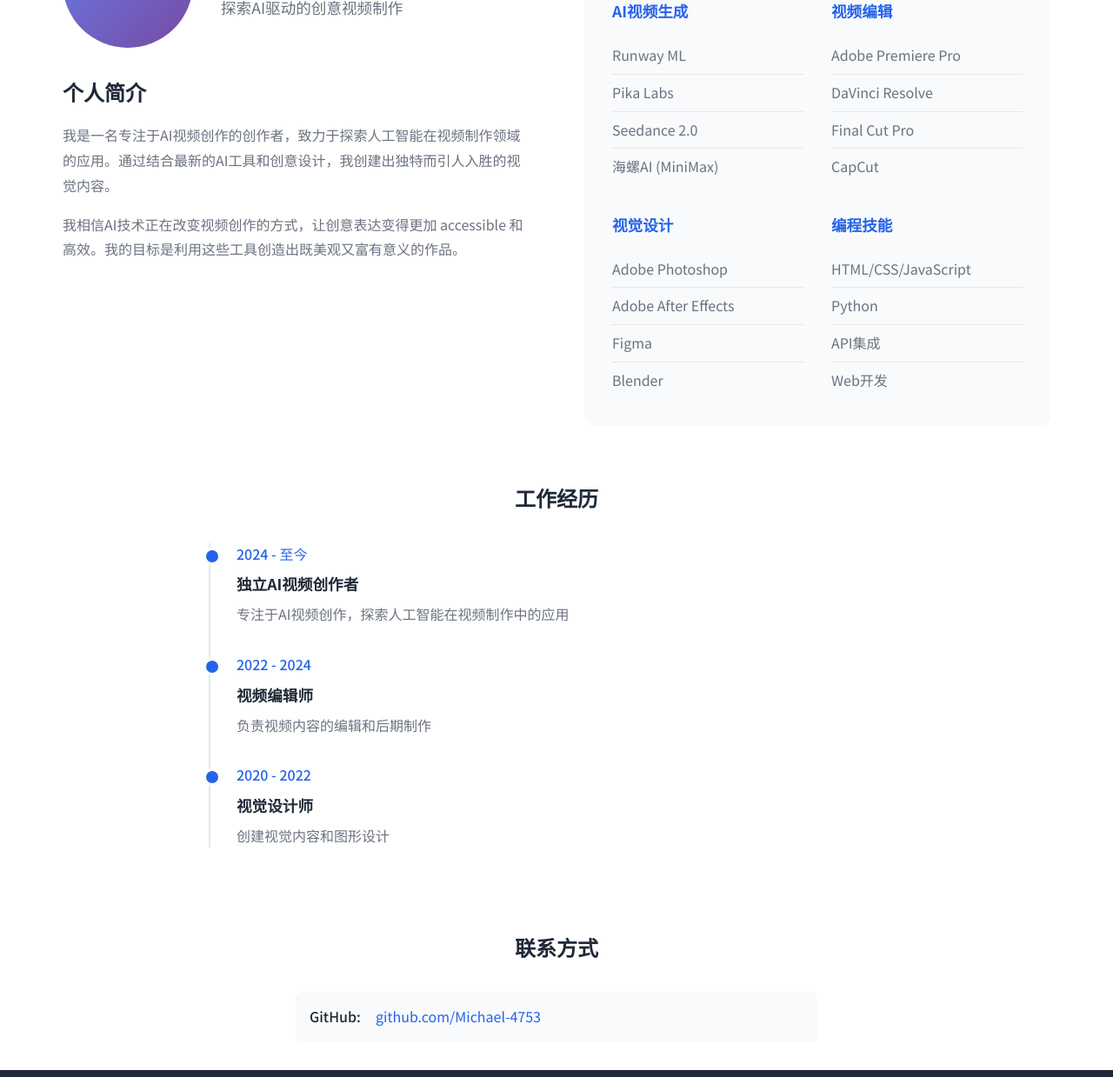
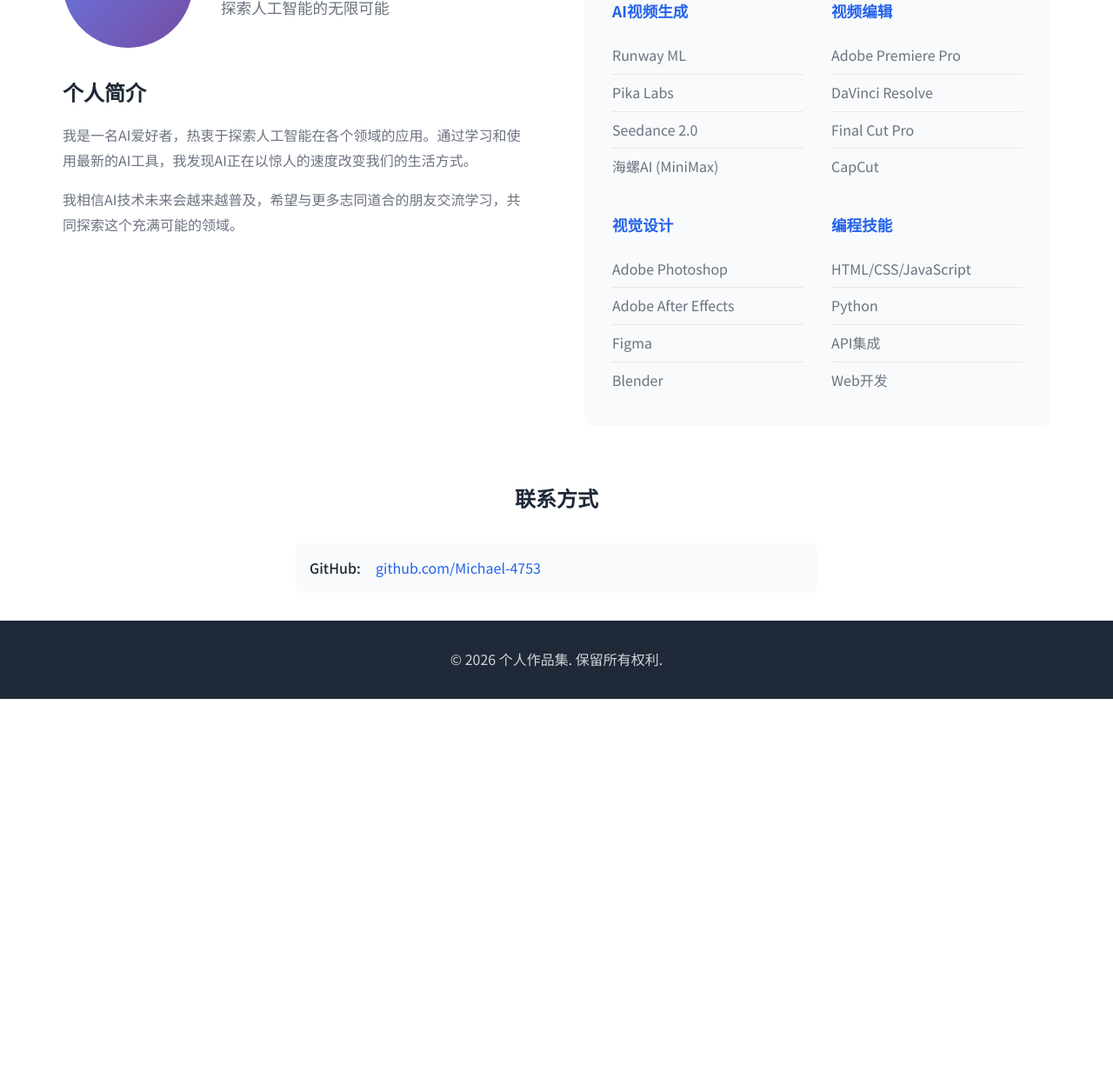
Before and after one commit to Michael-4753/portfolio, a plain HTML site: page about.html in a window 1280 px wide. Shown: the part 436-1675 px from the top of the page at 87% size. After the commit the page ends 1240 px from the top, so only its background shows below. Drawn offline with Linux system fonts and the light colour scheme.

Commit message:
更新关于我页面：改为AI爱好者，移除工作经历

```diff
--- a/about.html
+++ b/about.html
@@ -3,23 +3,23 @@
 <head>
     <meta charset="UTF-8">
     <meta name="viewport" content="width=device-width, initial-scale=1.0">
-    <meta name="description" content="了解AI视频创作者的背景、技能和工作经历，探索AI在视频创作领域的应用。">
-    <meta name="keywords" content="AI视频创作者, 个人简介, 技能, 视频制作, 创意设计">
-    <meta name="author" content="AI视频创作者">
+    <meta name="description" content="了解AI爱好者的背景和技能，探索人工智能在日常生活中的应用。">
+    <meta name="keywords" content="AI爱好者, 人工智能, 个人简介, 技能, 创意设计">
+    <meta name="author" content="AI爱好者">
     <meta name="robots" content="index, follow">
 
     <!-- Open Graph / Facebook -->
     <meta property="og:type" content="website">
     <meta property="og:url" content="https://michael-4753.github.io/portfolio/about.html">
-    <meta property="og:title" content="关于我 | AI视频创作者">
-    <meta property="og:description" content="了解AI视频创作者的背景、技能和工作经历，探索AI在视频创作领域的应用。">
+    <meta property="og:title" content="关于我 | AI爱好者">
+    <meta property="og:description" content="了解AI爱好者的背景和技能，探索人工智能在日常生活中的应用。">
     <meta property="og:image" content="https://michael-4753.github.io/portfolio/images/about-og.jpg">
 
     <!-- Twitter -->
     <meta property="twitter:card" content="summary_large_image">
     <meta property="twitter:url" content="https://michael-4753.github.io/portfolio/about.html">
-    <meta property="twitter:title" content="关于我 | AI视频创作者">
-    <meta property="twitter:description" content="了解AI视频创作者的背景、技能和工作经历，探索AI在视频创作领域的应用。">
+    <meta property="twitter:title" content="关于我 | AI爱好者">
+    <meta property="twitter:description" content="了解AI爱好者的背景和技能，探索人工智能在日常生活中的应用。">
     <meta property="twitter:image" content="https://michael-4753.github.io/portfolio/images/about-og.jpg">
 
     <title>关于我 | 个人网站</title>
@@ -56,15 +56,15 @@
                         <div class="placeholder-avatar">头像</div>
                     </div>
                     <div class="profile-info">
-                        <h2>AI视频创作者</h2>
-                        <p class="tagline">探索AI驱动的创意视频制作</p>
+                        <h2>AI爱好者</h2>
+                        <p class="tagline">探索人工智能的无限可能</p>
                     </div>
                 </div>
 
                 <div class="bio">
                     <h3>个人简介</h3>
-                    <p>我是一名专注于AI视频创作的创作者，致力于探索人工智能在视频制作领域的应用。通过结合最新的AI工具和创意设计，我创建出独特而引人入胜的视觉内容。</p>
-                    <p>我相信AI技术正在改变视频创作的方式，让创意表达变得更加 accessible 和高效。我的目标是利用这些工具创造出既美观又富有意义的作品。</p>
+                    <p>我是一名AI爱好者，热衷于探索人工智能在各个领域的应用。通过学习和使用最新的AI工具，我发现AI正在以惊人的速度改变我们的生活方式。</p>
+                    <p>我相信AI技术未来会越来越普及，希望与更多志同道合的朋友交流学习，共同探索这个充满可能的领域。</p>
                 </div>
             </div>
 
@@ -114,35 +114,6 @@
             </div>
         </section>
 
-        <section class="experience">
-            <h3>工作经历</h3>
-            <div class="timeline">
-                <div class="timeline-item">
-                    <div class="timeline-date">2024 - 至今</div>
-                    <div class="timeline-content">
-                        <h4>独立AI视频创作者</h4>
-                        <p>专注于AI视频创作，探索人工智能在视频制作中的应用</p>
-                    </div>
-                </div>
-
-                <div class="timeline-item">
-                    <div class="timeline-date">2022 - 2024</div>
-                    <div class="timeline-content">
-                        <h4>视频编辑师</h4>
-                        <p>负责视频内容的编辑和后期制作</p>
-                    </div>
-                </div>
-
-                <div class="timeline-item">
-                    <div class="timeline-date">2020 - 2022</div>
-                    <div class="timeline-content">
-                        <h4>视觉设计师</h4>
-                        <p>创建视觉内容和图形设计</p>
-                    </div>
-                </div>
-            </div>
-        </section>
-
         <section class="contact">
             <h3>联系方式</h3>
             <div class="contact-info">
```
